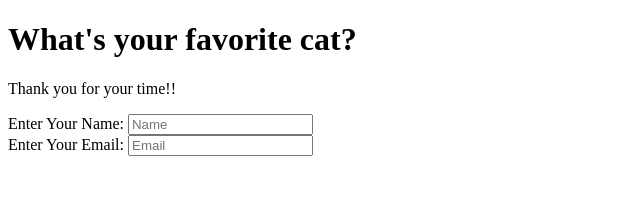
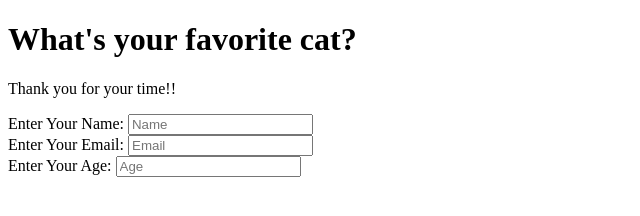
Before and after one commit to TekyRey/tribute-page-code-review, a plain HTML site: page fcc-test-suite-template-master(1)/fcc-test-suite-template-master/index.html in a window 1280 px wide. Shown: the whole page, without its empty margins (0-640 px from the left). Drawn offline with Linux system fonts and the light colour scheme.

Commit message:
added steps 7 anddd 8

```diff
--- a/fcc-test-suite-template-master(1)/fcc-test-suite-template-master/index.html
+++ b/fcc-test-suite-template-master(1)/fcc-test-suite-template-master/index.html
@@ -24,6 +24,11 @@
             <label for ='email'>Enter Your Email:</label>
             <input type='email' id='email' placeholder="Email" required>
           </div>
+          <label for ='number'>Enter Your Age:</label>
+            <input type='number' id='number' placeholder="Age" required>
+          <div>
+
+          </div>
         </form>
       </div>
     </main>
```
